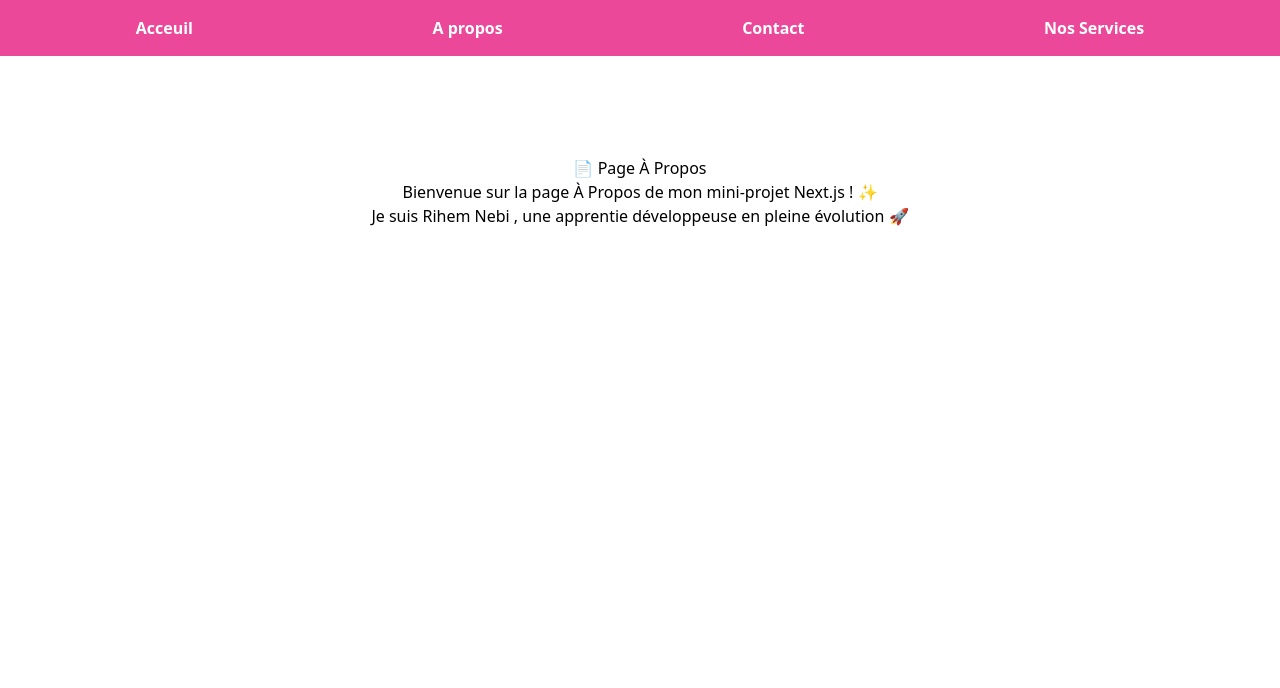
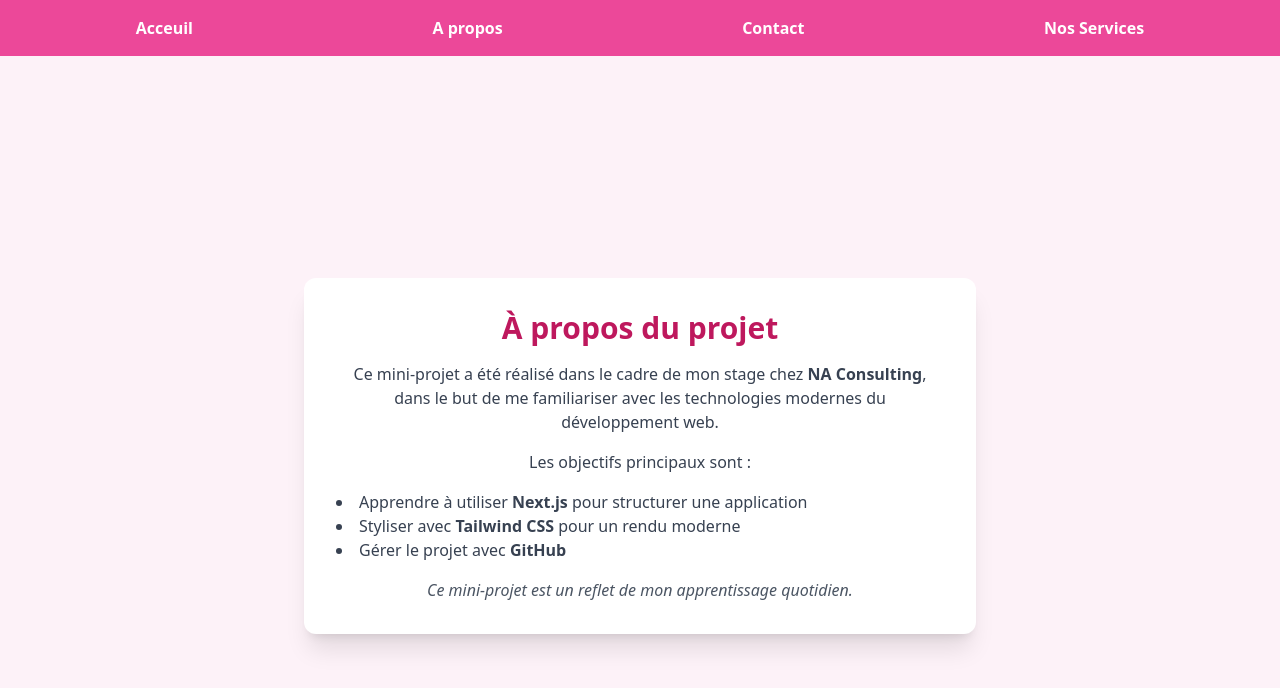
Before and after one commit to RihemNabi/first-next, a Next.js app: page /apropos in a window 1280 px wide. Shown: the top 688 px of the page. Built offline with nearby package versions, Linux system fonts and the light colour scheme.

Commit message:
styling de la page Apropos

```diff
--- a/app/apropos/page.jsx
+++ b/app/apropos/page.jsx
@@ -1,11 +1,34 @@
+"use client";
+
 export default function AproposPage() {
   return (
-    <div style={{ textAlign: "center", marginTop: "100px" }}>
-      <h1>📄 Page À Propos</h1>
-      <p>Bienvenue sur la page À Propos de mon mini-projet Next.js ! ✨</p>
-      <p>
-        Je suis Rihem Nebi , une apprentie développeuse en pleine évolution 🚀
-      </p>
+    <div className="min-h-screen bg-pink-50 flex items-center justify-center p-6">
+      <div className="bg-white rounded-xl shadow-xl p-8 max-w-2xl w-full text-center">
+        <h1 className="text-3xl font-bold text-pink-700 mb-4">
+          À propos du projet
+        </h1>
+        <p className="text-gray-700 mb-4">
+          Ce mini-projet a été réalisé dans le cadre de mon stage chez{" "}
+          <strong>NA Consulting</strong>, dans le but de me familiariser avec
+          les technologies modernes du développement web.
+        </p>
+        <p className="text-gray-700 mb-4">Les objectifs principaux sont :</p>
+        <ul className="text-left text-gray-700 list-disc list-inside mb-4">
+          <li>
+            Apprendre à utiliser <strong>Next.js</strong> pour structurer une
+            application
+          </li>
+          <li>
+            Styliser avec <strong>Tailwind CSS</strong> pour un rendu moderne
+          </li>
+          <li>
+            Gérer le projet avec <strong>GitHub</strong>
+          </li>
+        </ul>
+        <p className="text-gray-600 italic">
+          Ce mini-projet est un reflet de mon apprentissage quotidien.
+        </p>
+      </div>
     </div>
   );
 }
--- a/app/page.js
+++ b/app/page.js
@@ -31,16 +31,13 @@ export default function Home() {
             Contactez - nous{" "}
           </a>{" "}
           <a
-            href="mailto:rihem@example.com"
+            href="/autre"
             className="bg-pink-100 hover:bg-pink-200 text-pink-700 py-2 px-4 rounded-lg"
           >
             Autres{" "}
           </a>{" "}
         </div>{" "}
-        <p className="text-sm text-gray-500 mt-6">
-          {" "}
-          🌷 Merci de visiter ma carte pro{" "}
-        </p>{" "}
+        <p className="text-sm text-gray-500 mt-6"> 🌷 Merci de votre visite!</p>{" "}
       </div>{" "}
     </main>
   );
```
